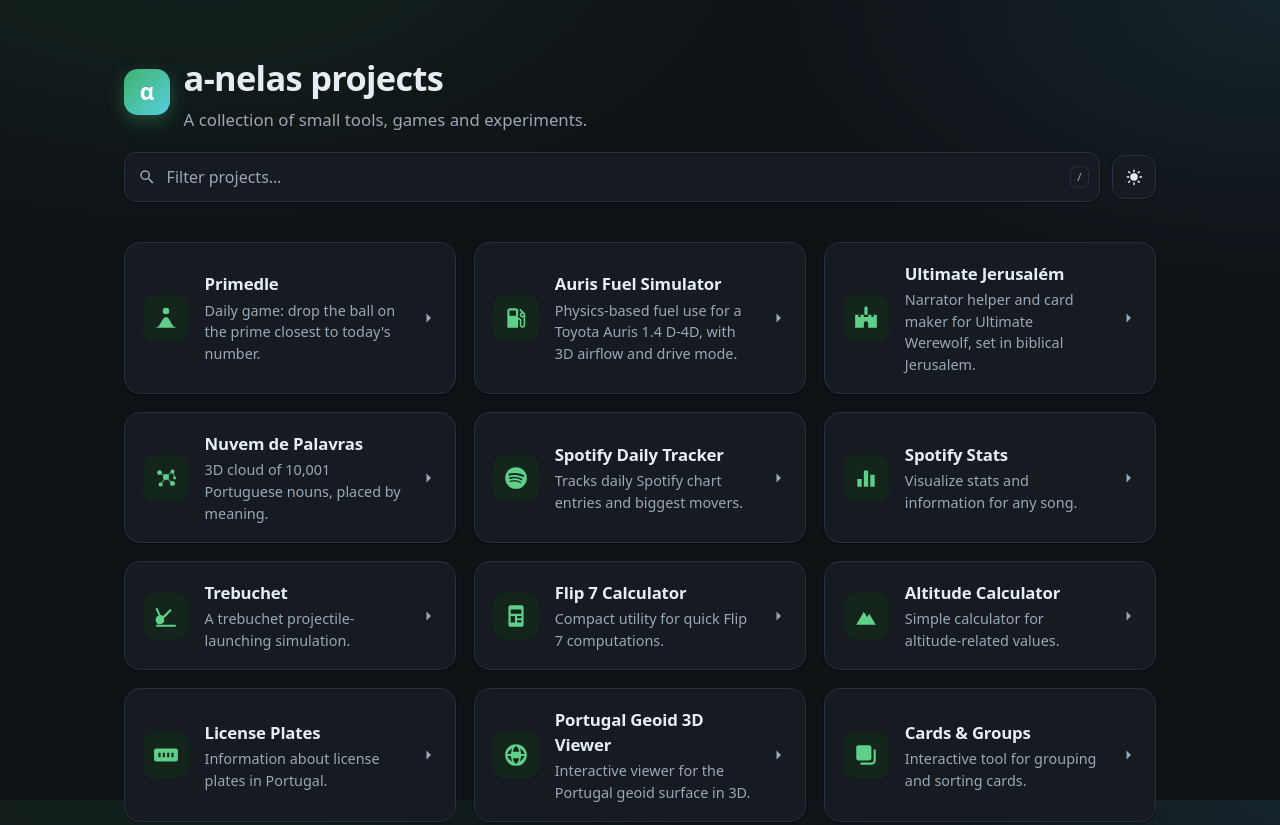
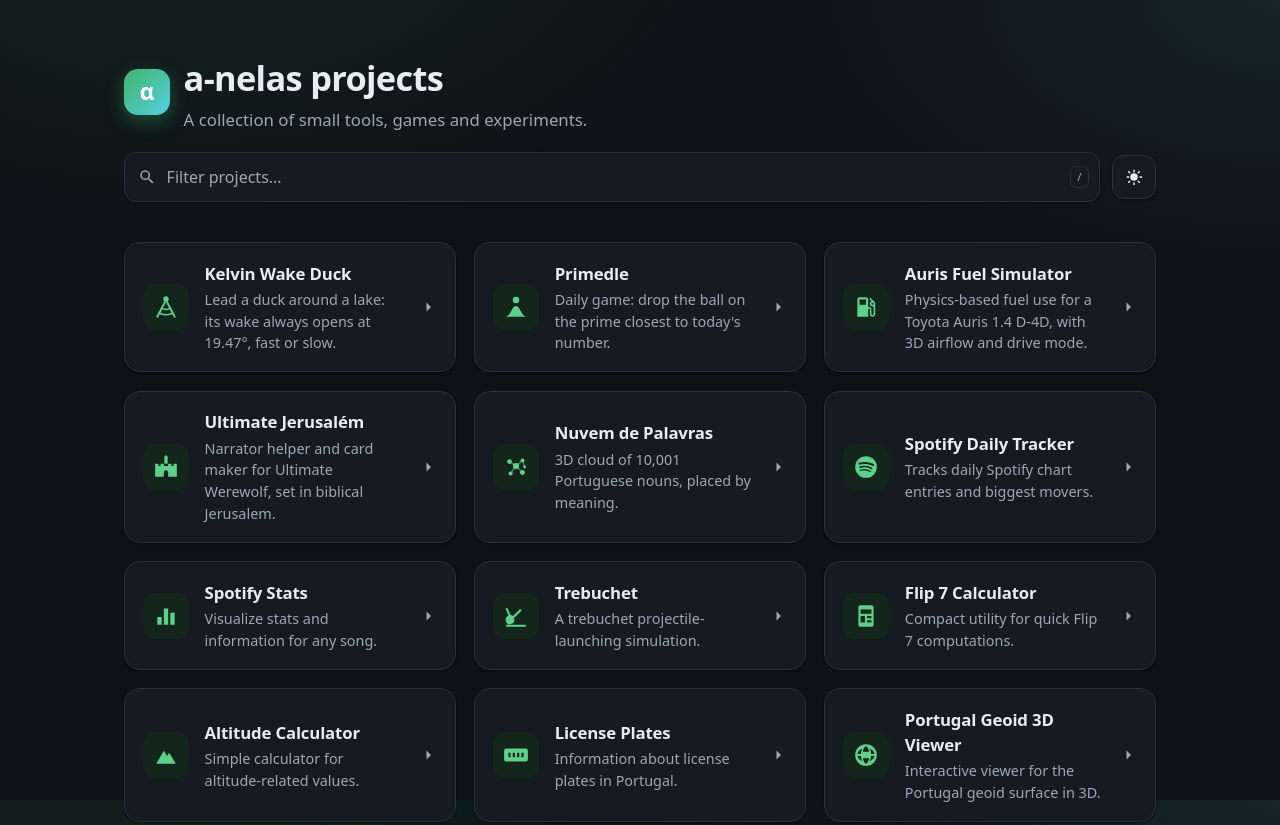
Before and after one commit to a-nelas/a-nelas.github.io, a plain HTML site: page index.html in a window 1280 px wide. Shown: the top 825 px of the page. Drawn offline with Linux system fonts and the light colour scheme.

Commit message:
Add Kelvin Wake Duck card
Co-Authored-By: Claude Opus 5.5 <noreply@anthropic.com>

```diff
--- a/index.html
+++ b/index.html
@@ -287,6 +287,22 @@
 
   <main class="container">
     <ul id="projectGrid" class="grid">
+      <!-- Kelvin Wake Duck -->
+      <li>
+        <a class="card" href="https://a-nelas.github.io/kelvin-wake-angle/" rel="noopener">
+          <span class="icon" aria-hidden="true">
+            <svg xmlns="http://www.w3.org/2000/svg" viewBox="0 0 24 24" fill="none" stroke="currentColor" stroke-width="1.8" stroke-linecap="round"><circle cx="12" cy="4.5" r="2.5" fill="currentColor" stroke="none"/><path d="M11 7.5L4 21M13 7.5L20 21"/><path d="M8.6 13.5q3.4 1.6 6.8 0M6.6 18q5.4 2.4 10.8 0" stroke-width="1.5"/></svg>
+          </span>
+          <div>
+            <h3>Kelvin Wake Duck</h3>
+            <p>Lead a duck around a lake: its wake always opens at 19.47°, fast or slow.</p>
+          </div>
+          <span class="arrow" aria-hidden="true">
+            <svg xmlns="http://www.w3.org/2000/svg" viewBox="0 0 24 24" width="18" height="18" fill="currentColor"><path d="M10 6l6 6-6 6V6z"/></svg>
+          </span>
+        </a>
+      </li>
+
       <!-- Primedle -->
       <li>
         <a class="card" href="https://a-nelas.github.io/primedle/" rel="noopener">
```
